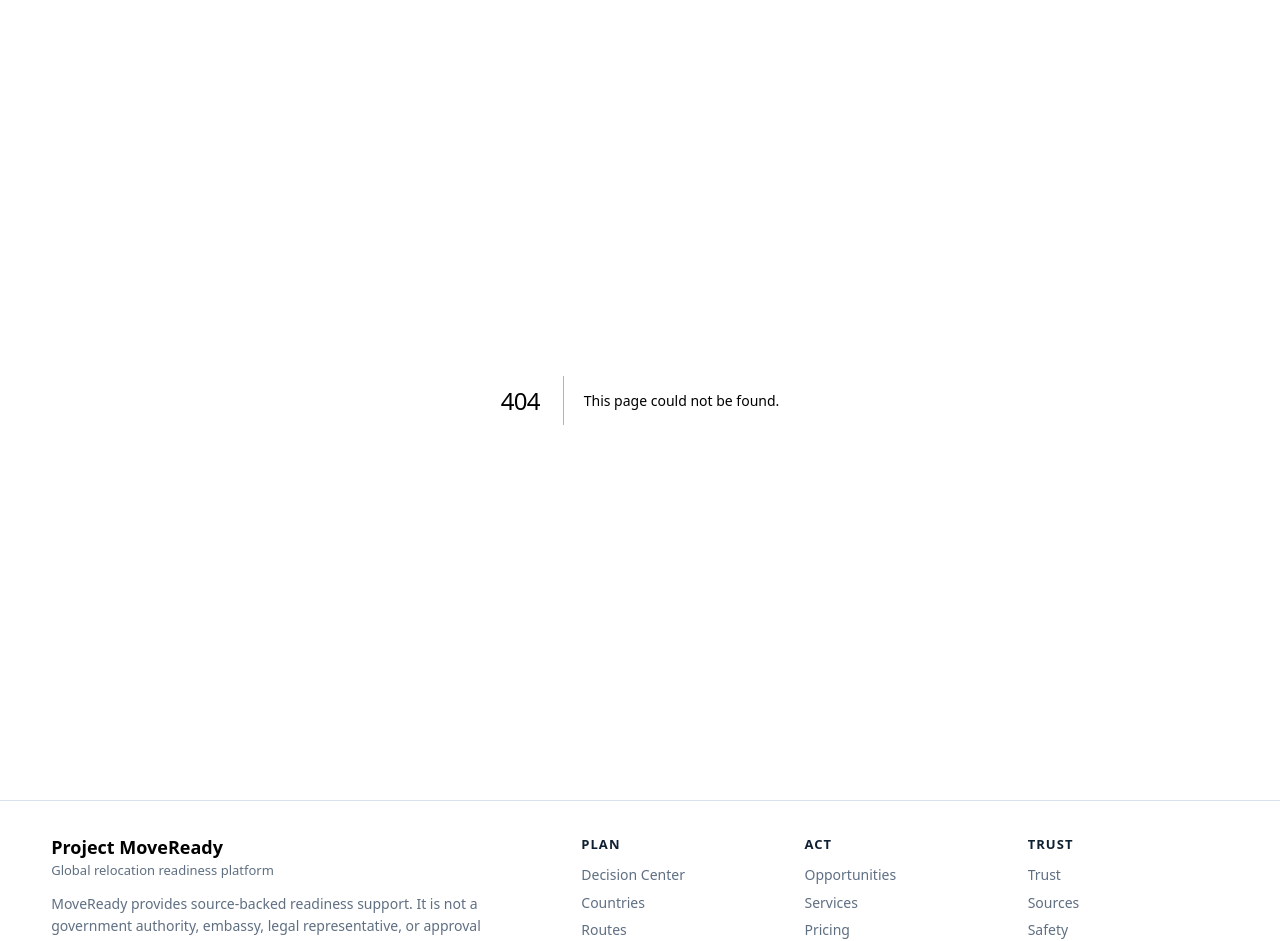
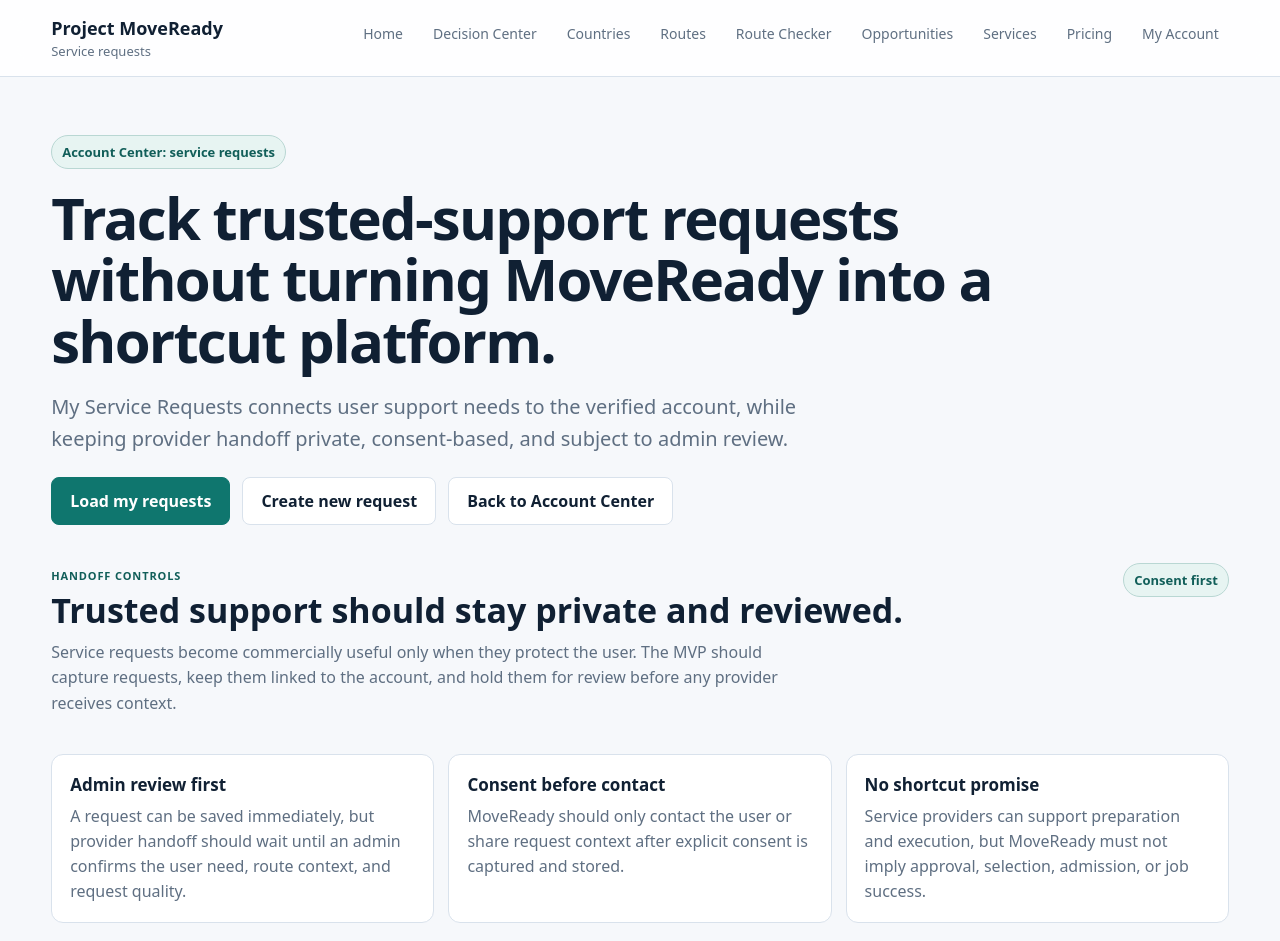
Before and after one commit to SirBM201/SirBM201-moveready-frontend, a Next.js app: page /service-requests in a window 1280 px wide. Before the commit this address had no page. Shown: the top 941 px of the page. Built offline with nearby package versions, Linux system fonts and the light colour scheme; no server answers.

Commit message:
Add service requests account page

```diff
--- /dev/null
+++ b/app/service-requests/page.tsx
@@ -0,0 +1,65 @@
+import SiteHeader from "@/components/SiteHeader";
+import ServiceRequestsLookup from "@/components/ServiceRequestsLookup";
+
+const trustRules = [
+  {
+    title: "Admin review first",
+    detail: "A request can be saved immediately, but provider handoff should wait until an admin confirms the user need, route context, and request quality.",
+  },
+  {
+    title: "Consent before contact",
+    detail: "MoveReady should only contact the user or share request context after explicit consent is captured and stored.",
+  },
+  {
+    title: "No shortcut promise",
+    detail: "Service providers can support preparation and execution, but MoveReady must not imply approval, selection, admission, or job success.",
+  },
+];
+
+export default function ServiceRequestsPage() {
+  return (
+    <main className="page-shell">
+      <SiteHeader sectionLabel="Service requests" />
+
+      <section className="hero-band compact-hero">
+        <div className="hero-copy">
+          <span className="eyebrow">Account Center: service requests</span>
+          <h1>Track trusted-support requests without turning MoveReady into a shortcut platform.</h1>
+          <p className="lede">
+            My Service Requests connects user support needs to the verified account, while keeping provider handoff private, consent-based, and subject to admin review.
+          </p>
+          <div className="actions">
+            <a className="btn primary" href="#my-service-requests">Load my requests</a>
+            <a className="btn" href="/services#request-service">Create new request</a>
+            <a className="btn" href="/dashboard">Back to Account Center</a>
+          </div>
+        </div>
+      </section>
+
+      <section className="section no-top-pad">
+        <div className="section-heading-row">
+          <div>
+            <p className="overline">Handoff controls</p>
+            <h2>Trusted support should stay private and reviewed.</h2>
+            <p className="section-intro">
+              Service requests become commercially useful only when they protect the user. The MVP should capture requests, keep them linked to the account, and hold them for review before any provider receives context.
+            </p>
+          </div>
+          <span className="status-dot">Consent first</span>
+        </div>
+        <div className="grid">
+          {trustRules.map((rule) => (
+            <article className="card" key={rule.title}>
+              <h3>{rule.title}</h3>
+              <p>{rule.detail}</p>
+            </article>
+          ))}
+        </div>
+      </section>
+
+      <section className="section" id="my-service-requests">
+        <ServiceRequestsLookup />
+      </section>
+    </main>
+  );
+}
```
